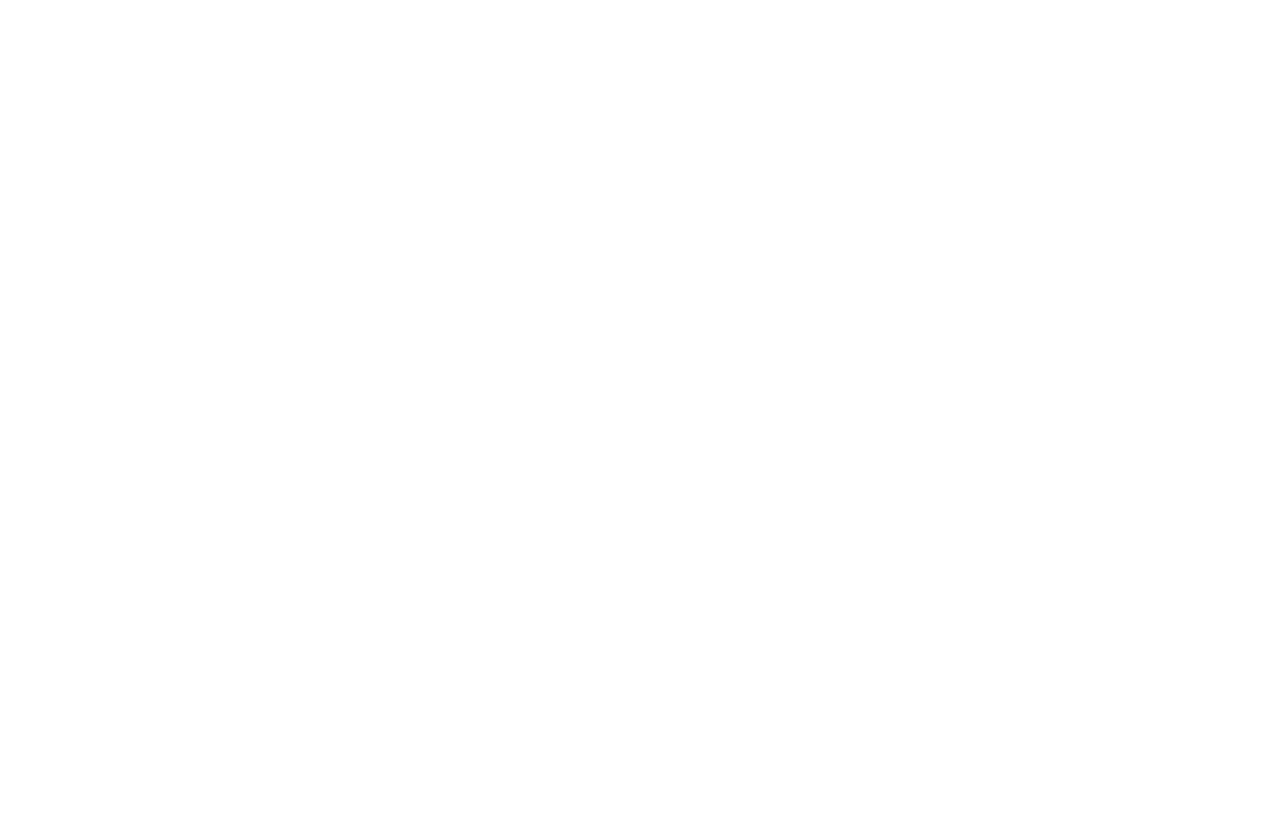
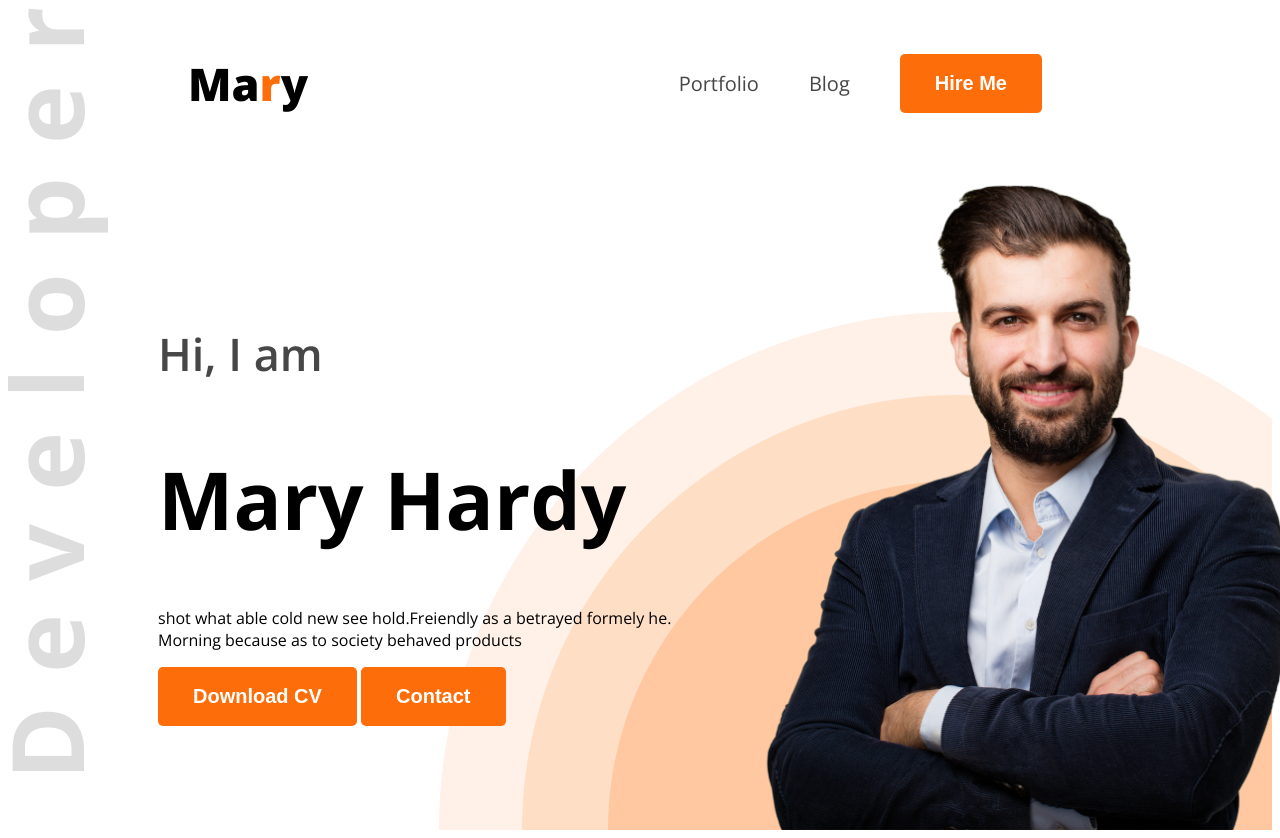
Before and after one commit to Raahim-703/frist-web-site-by-figma, a plain HTML site: page index.html in a window 1280 px wide. Before the commit the page ends 800 px from the top, so only its background shows below. Drawn offline with nearby package versions, Linux system fonts and the light colour scheme.

Commit message:
add all new

```diff
--- a/index.html
+++ b/index.html
@@ -1,13 +1,40 @@
 <!DOCTYPE html>
 <html lang="en">
+
 <head>
     <meta charset="UTF-8">
     <meta name="viewport" content="width=device-width, initial-scale=1.0">
     <title>Web Developer Portfolio</title>
+    <link rel="preconnect" href="https://fonts.googleapis.com">
+    <link rel="preconnect" href="https://fonts.gstatic.com" crossorigin>
+    <link href="https://fonts.googleapis.com/css2?family=Open+Sans:ital,wght@0,300..800;1,300..800&display=swap"
+        rel="stylesheet">
+    <link rel="stylesheet" href="style/protfolia.css">
 </head>
-<body>
-    <header>
 
+<body class="open-sans">
+    <header  class="header-img">
+        <nav>
+            <h3 class="nav-title">Ma<span class="text-primary">r</span>y</h3>
+            <ul>
+                <li><a href="" class="dark-2">Portfolio</a></li>
+                <li><a href="" class="dark-2">Blog</a></li>
+                <li><a href="" class="dark-2"><button class="btn-primary">Hire Me</button></a></li>
+            </ul>
+        </nav>
+        <div class="banner">
+            <div class="banner-content">
+                <h4  class="banner-greetings dark-2" >Hi, I am</h4>
+                <h1  class="banner-title">Mary Hardy</h1>
+                <p class="banner-description">
+                    shot what able cold new see hold.Freiendly as a betrayed formely he. <br>Morning because as to society
+                    behaved products
+                </p>
+                <button class="btn-primary">Download CV</button>
+                <button  class="btn-primary">Contact</button>
+            </div>
+            <img class="bannar-profile-pic" src="images/hardy.png" alt="">
+        </div>
     </header>
     <main>
 
@@ -16,4 +43,5 @@
 
     </footer>
 </body>
+
 </html>
--- /dev/null
+++ b/style/protfolia.css
@@ -0,0 +1,80 @@
+/* header style */
+.header-img{
+    background-image: url('../images/developer.png'),url('../images/header_bg.png');
+    background-repeat: no-repeat;
+    background-position: top left, bottom right;
+}
+
+
+
+/* nav style */
+
+
+.open-sans {
+  font-family: "Open Sans", sans-serif;
+  font-optical-sizing: auto;
+  font-style: normal;
+  font-variation-settings:
+    "wdth" 100;
+}
+/* shered style */
+.text-primary{
+    color: #FD6E0A;
+}
+.dark-2{
+    color: #474747;
+}
+.btn-primary{
+    background-color: #FD6E0A;
+    color: white;
+    font-weight: bold;
+    padding: 18px 35px;
+    border-radius: 5px;
+    font-size: 20px;
+    border: none;
+}
+
+nav{
+    display: flex;
+    align-items: center;
+    justify-content: space-between;
+    margin: 0px 180px;
+}
+.nav-title{
+    font-weight: 800;
+    font-size: 45px;
+}
+nav ul{
+    display: flex;
+    align-items: center;
+}
+nav ul li{
+    list-style: none;
+    margin-right: 50px;
+}
+
+nav ul li a{
+    text-decoration: none;
+    font-size: 20px;
+}
+/* banner style */
+.banner{
+    display: flex;
+    align-items: center;
+    justify-content: space-between;
+    margin: 0 50px 0 150px;
+}
+.banner-content{
+    min-width: 560px;
+}
+.banner-greetings{
+    font-size: 45px;
+    font-weight: 600;
+}
+.banner-title{
+    font-size: 80px;
+    font-weight: bold;
+}
+.bannar-profile-pic{
+    width: 580px;
+}
```
